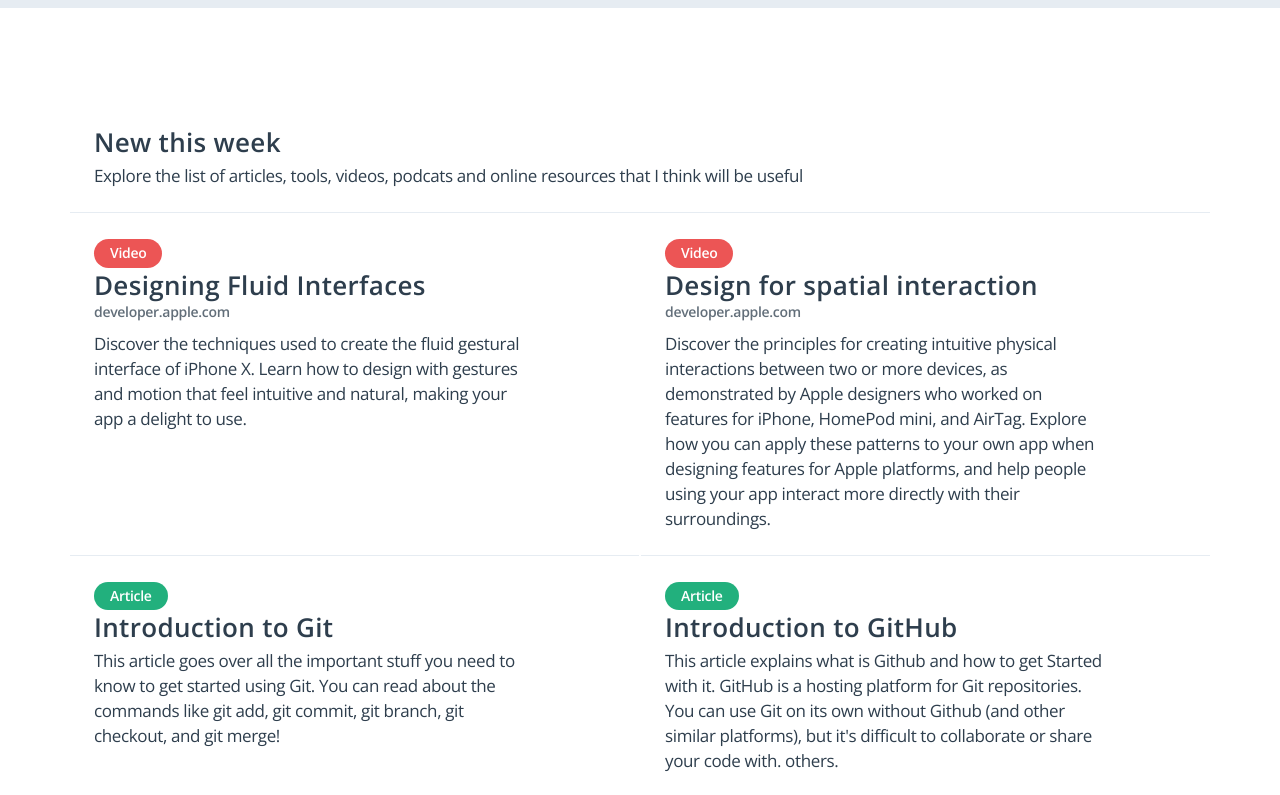
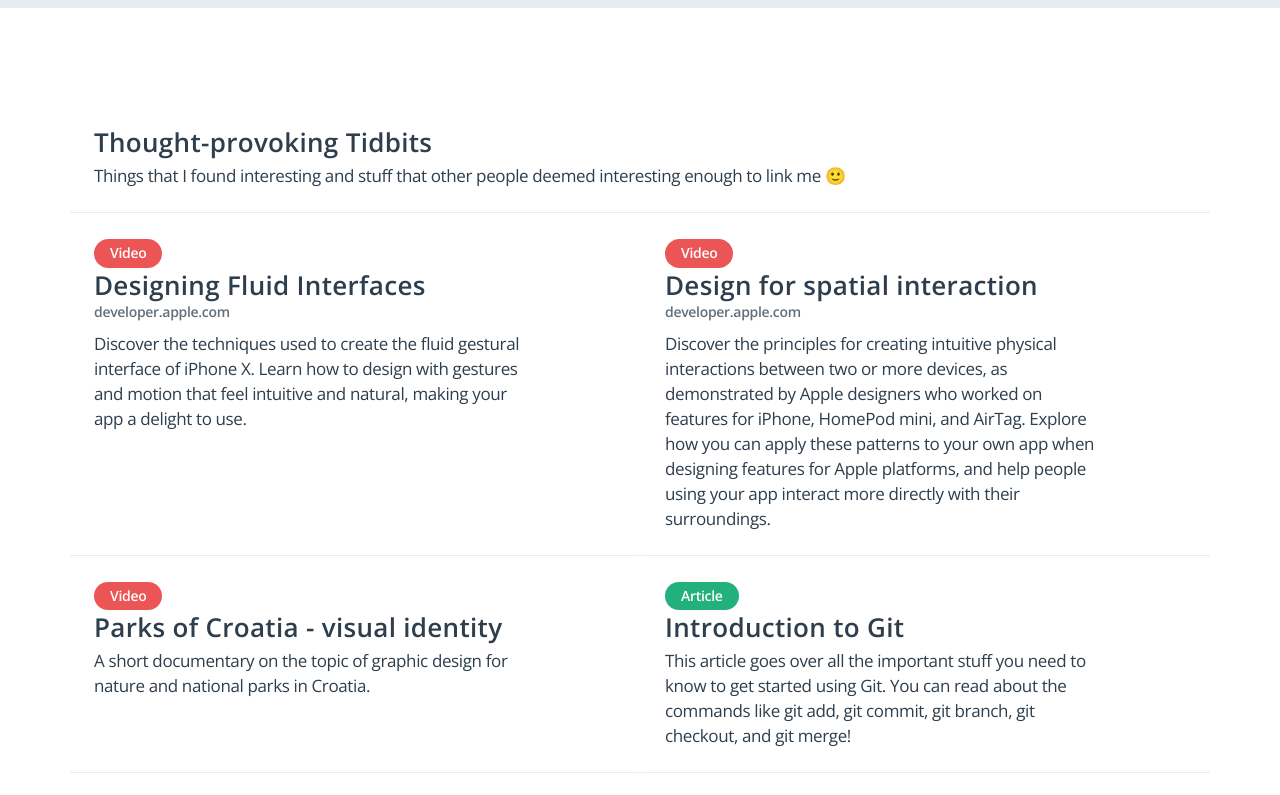
Before and after one commit to DEmanderbag/portfoliov2, a Next.js app: page /bookmarks in a window 1280 px wide. Shown: the part 900-1695 px from the top of the page. Built offline with nearby package versions, Linux system fonts and the light colour scheme.

Commit message:
Add games, in bookmarks and upate content

```diff
--- a/components/layout/Navigation.js
+++ b/components/layout/Navigation.js
@@ -16,7 +16,7 @@ const navigationData = [
     path: "/work",
   },
   {
-    linkLabel: "Blog",
+    linkLabel: "Travelogue",
     path: "/blog",
   },
   {
--- a/pages/bookmarks.js
+++ b/pages/bookmarks.js
@@ -97,6 +97,15 @@ const devResources = [
     tagColor: "#EC5555",
   },
   {
+    title: "Parks of Croatia - visual identity",
+    subtitle:
+      "A short documentary on the topic of graphic design for nature and national parks in Croatia.",
+    website: "https://vimeo.com/200950283",
+    websiteShort: "",
+    tag: "Video",
+    tagColor: "#EC5555",
+  },
+  {
     title: "Introduction to Git",
     subtitle:
       "This article goes over all the important stuff you need to know to get started using Git. You can read about the commands like git add, git commit, git branch, git checkout, and git merge!",
@@ -109,7 +118,7 @@ const devResources = [
   {
     title: "Introduction to GitHub",
     subtitle:
-      "This article explains what is Github and how to get Started with it. GitHub is a hosting platform for Git repositories. You can use Git on its own without Github (and other similar platforms), but it's difficult to collaborate or share your code with. others.",
+      "This article explains what is Github and how to get Started with it. GitHub is a hosting platform for Git repositories. You can use Git on its own without Github (and other similar platforms), but it's difficult to collaborate or share your code with others.",
     website:
       "https://www.notion.so/zarkom/Introduction-to-GitHub-202af6f64bbd4299b15f238dcd09d2a7",
     websiteShort: "",
@@ -325,6 +334,51 @@ const devResources = [
     tag: "YouTube",
     tagColor: "#EC5555",
   },
+  {
+    title: "FLEXBOX FROGGY",
+    subtitle:
+      "Flexbox Froggy, a game where you help Froggy and friends by writing CSS code!",
+    website: "https://flexboxfroggy.com/",
+    websiteShort: "flexboxfroggy.com",
+    tag: "Games",
+    tagColor: "#367d72",
+  },
+  {
+    title: "GRID GARDEN",
+    subtitle:
+      "Grid Garden, is a game where you write CSS code to grow your carrot garden!",
+    website: "https://cssgridgarden.com/",
+    websiteShort: "cssgridgarden.com",
+    tag: "Games",
+    tagColor: "#367d72",
+  },
+  {
+    title: "Flex Box Adventure",
+    subtitle:
+      "Start a mysterious adventure and help King Arthur defeat three evil brothers using CSS Flex Box. Learn Flex Box by Playing Game. Learn Flex Box in a completely new, fun, effective and revolutionary way. By playing Flex Box coding game!",
+    website: "https://codingfantasy.com/games/flexboxadventure",
+    websiteShort: "codingfantasy.com/games/flexboxadventure",
+    tag: "Games",
+    tagColor: "#367d72",
+  },
+  {
+    title: "Grid Attack",
+    subtitle:
+      "Demons kidnapped a powerful elf to steal his power. Go on an incredibly dangerous quest and save the world using a secret weapon – CSS Grid. Learn Grid in a revolutionary new, fun, and effective way. By playing a Grid coding game!",
+    website: "https://codingfantasy.com/games/css-grid-attack",
+    websiteShort: "codingfantasy.com/games/css-grid-attack",
+    tag: "Games",
+    tagColor: "#367d72",
+  },
+  {
+    title: "yare.io",
+    subtitle:
+      "Real-Time Strategy game where you control your units by writing JavaScript code.",
+    website: "https://yare.io/",
+    websiteShort: "yare.io",
+    tag: "Games",
+    tagColor: "#367d72",
+  },
 ];
 
 export default function Bookmarks() {
@@ -348,10 +402,10 @@ export default function Bookmarks() {
       </div>
       <div className={styles.grid}>
         <div className={styles.generalBookmarksIntro}>
-          <h2 className={`h4 ${styles.title}`}>New this week</h2>
+          <h2 className={`h4 ${styles.title}`}>Thought-provoking Tidbits</h2>
           <p>
-            Explore the list of articles, tools, videos, podcats and online
-            resources that I think will be useful
+            Things that I found interesting and stuff that other people deemed
+            interesting enough to link me 🙂
           </p>
         </div>
         <BookmarkCard devResources={devResources} />
```
Also changed, not shown: components/Poster.js (+6 -6 lines), pages/blog.js (+7 -10 lines).
